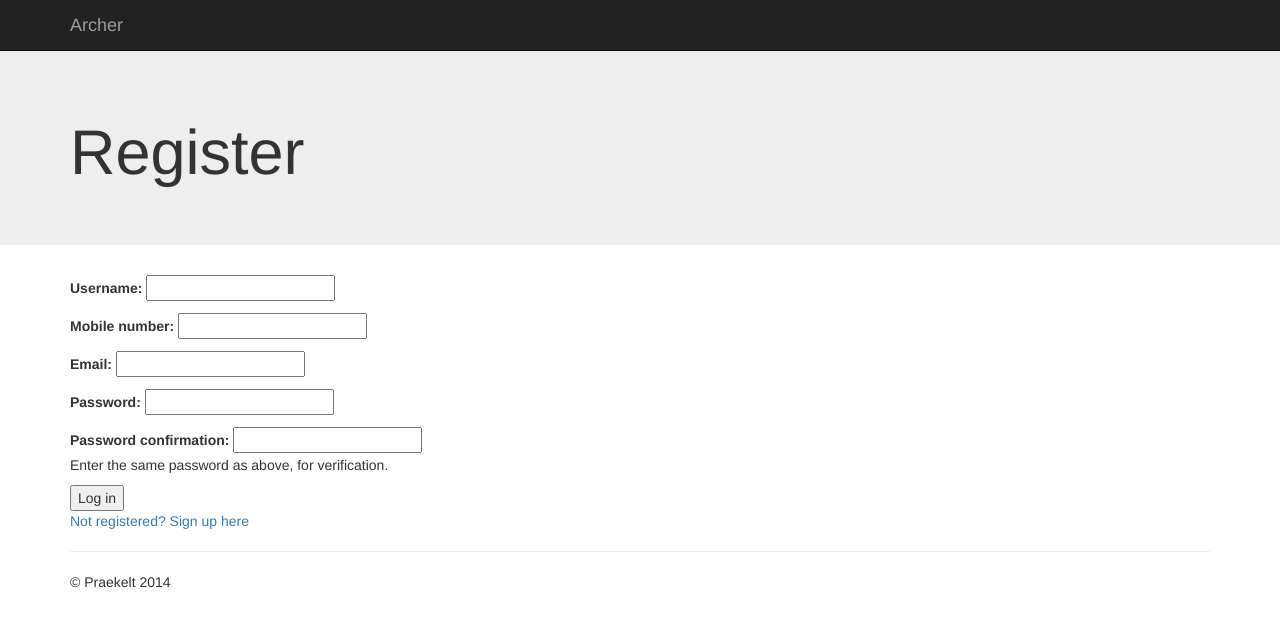
After one commit to praekeltfoundation/archer, a Django app: template webapp/app/app/templates/login.html in a window 1280 px wide. The commit adds this page. Shown: the top 627 px of the page. Run offline with Django 3.2, Linux system fonts and the light colour scheme; the template is opened without the code that fills it: values that come from a table or form of the project are taken from there, others are empty; parts of the project's set-up code (start-up, migrations or seed data) failed here and were passed over; some libraries are stand-ins or nearby versions.

Commit message:
added authentication methods

```diff
--- a/webapp/app/app/forms.py
+++ b/webapp/app/app/forms.py
@@ -3,9 +3,26 @@
 from django.contrib.auth import authenticate
 from app.api import register, InvalidResponse
 
+def as_div(form):
+    """This formatter arranges label, widget, help text and error messages by
+    using divs.  Apply to custom form classes, or use to monkey patch form
+    classes not under our direct control."""
+    # Yes, evil but the easiest way to set this property for all forms.
+    form.required_css_class = 'required'
+
+    return form._html_output(
+        normal_row=u'<div class="form-group"><div %(html_class_attr)s>%(label)s %(errors)s <div class="helptext">%(help_text)s</div> %(field)s</div></div>',
+        error_row=u'%s',
+        row_ender='</div>',
+        help_text_html=u'%s',
+        errors_on_separate_row=False
+    )
+
+
 
 class LoginForm(forms.Form):
-    username = forms.EmailField(label=_("Username"))
+    as_div = as_div
+    username = forms.CharField(label=_('Username'), max_length=100)
     password = forms.CharField(label=_("Password"), widget=forms.PasswordInput)
 
     error_messages = {
@@ -51,6 +68,8 @@
 
 
 class RegistrationForm(forms.Form):
+    as_div = as_div
+
     def __init__(self, req=None, *args, **kwargs):
         self.request = req
         self.user_cache = None
--- a/webapp/app/app/templates/base.html
+++ b/webapp/app/app/templates/base.html
@@ -53,6 +53,48 @@
   </header>
 
   <div role="main">
+    <div class="navbar navbar-inverse navbar-fixed-top" role="navigation">
+      <div class="container">
+        {% if messages %}
+            <div class="message">
+            {% for message in messages %}
+            <div class="{{message.tags}}">
+            {{ message|safe }}
+            </div>
+            {% endfor %}
+            </div>
+        {% endif %}
+        <div class="navbar-header">
+          <button type="button" class="navbar-toggle" data-toggle="collapse" data-target=".navbar-collapse">
+            <span class="sr-only">Toggle navigation</span>
+            <span class="icon-bar"></span>
+            <span class="icon-bar"></span>
+            <span class="icon-bar"></span>
+          </button>
+          <a class="navbar-brand" href="{% url 'home' %}">Archer</a>
+        </div>
+        <div class="navbar-collapse collapse">
+          {% block login_form %}
+          <form action="{% url 'login' %}" class="navbar-form navbar-right" method="POST">
+          {% if not request.user.is_authenticated %}
+            <div class="form-group">
+              <input type="text" placeholder="Username" class="form-control" name="username">
+            </div>
+            <div class="form-group">
+              <input type="password" placeholder="Password" class="form-control" name="password">
+            </div>
+            <button type="submit" class="btn btn-success">Sign in</button>
+            <a href="{% url 'join' %}" class="btn btn-danger">Register</a>
+          {% else %}
+                <a href="{% url 'logout' %}" class="btn btn-warning">Logout</a>
+          {% endif %}
+          {% csrf_token %}
+          </form>
+          {% endblock %}
+        </div><!--/.navbar-collapse -->
+      </div>
+    </div>
+
     {% block content %}{% endblock %}
   </div>
 
--- /dev/null
+++ b/webapp/app/app/templates/login.html
@@ -0,0 +1,53 @@
+{% extends "base.html" %}
+{% load i18n %}
+
+{% block css %}
+{{block.super}}
+<style>
+/* Move down content because we have a fixed navbar that is 50px tall */
+body {
+  padding-top: 50px;
+  padding-bottom: 20px;
+}
+</style>
+{% endblock css %}
+
+{% block page_title %}Archer - Register{% endblock %}
+{% block page_class %}register-page{% endblock %}
+{% block login_form %}{% endblock %}
+
+{% block content %}
+<!-- This code is taken from http://getbootstrap.com/examples/jumbotron/ -->
+    <div class="jumbotron">
+      <div class="container">
+        <h1>Register</h1>
+      </div>
+    </div>
+
+    <div class="container">
+      <!-- Example row of columns -->
+      <div class="row">
+        <div class="col-md-4">
+
+    <form action="{% url 'login' %}" method="POST" class="foundry-form">
+        {% csrf_token %}
+        <input type="hidden" name="next" value="{{ request.REQUEST.next }}" />
+        {{ form.as_p }}
+        <div class="buttons">
+            <input type="submit" value="{% trans "Log in" %}" />
+        </div>
+        <div class="foundry-menu auth-nav">
+            <div class="items">
+                <div class="item"><a href="{% url 'join' %}">{% trans "Not registered? Sign up here" %}</a></div>
+                {% comment %}
+                <div class="item"><a href="{% url password_reset %}">{% blocktrans %}I have forgotten my password?{% endblocktrans %}</a></div>
+                {% endcomment %}
+            </div>
+        </div>
+    </form>
+        </div>
+        </div>
+        </div>
+
+</div>
+{% endblock %}
```
Also changed, not shown: webapp/app/app/api.py (+6 -1 lines), webapp/app/app/settings.py (+13 -0 lines), webapp/app/app/templates/home.html (+0 -26 lines), webapp/app/app/templates/join.html (+5 -14 lines), webapp/app/app/views.py (+4 -8 lines).
